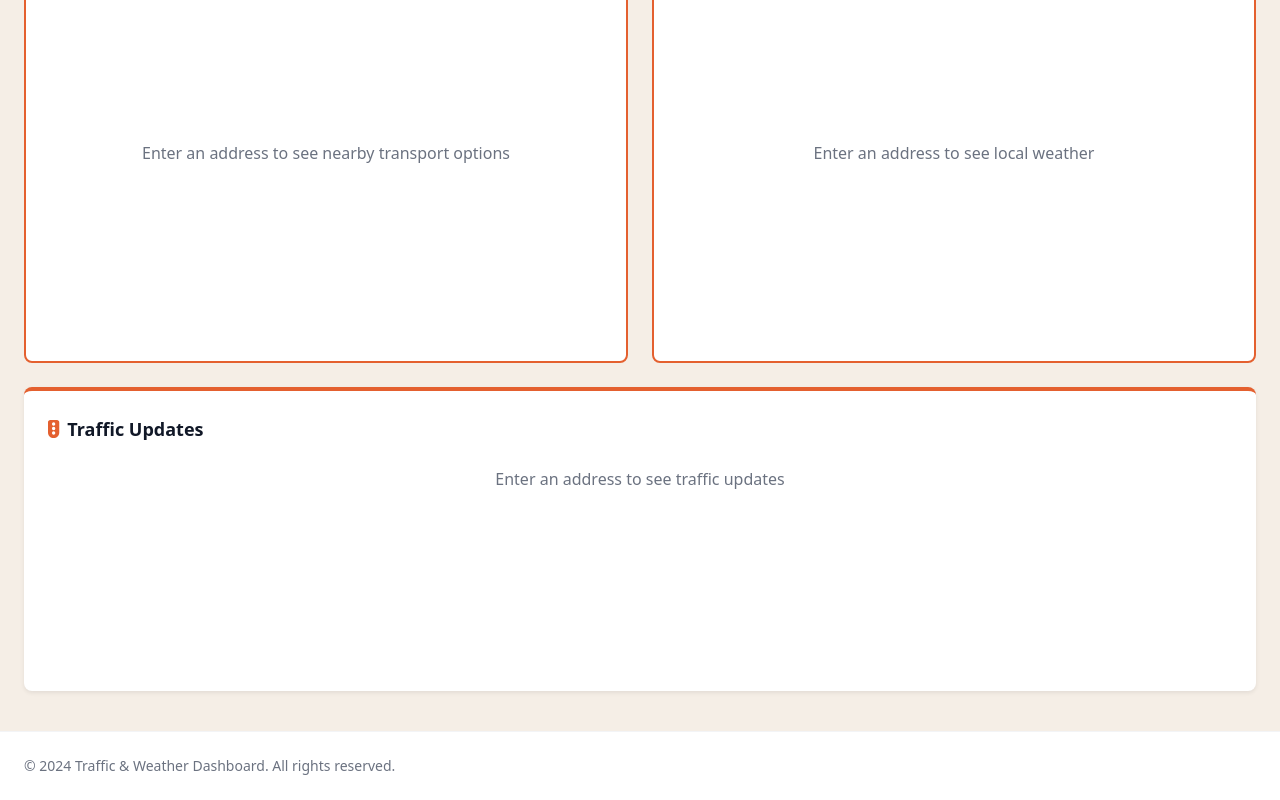
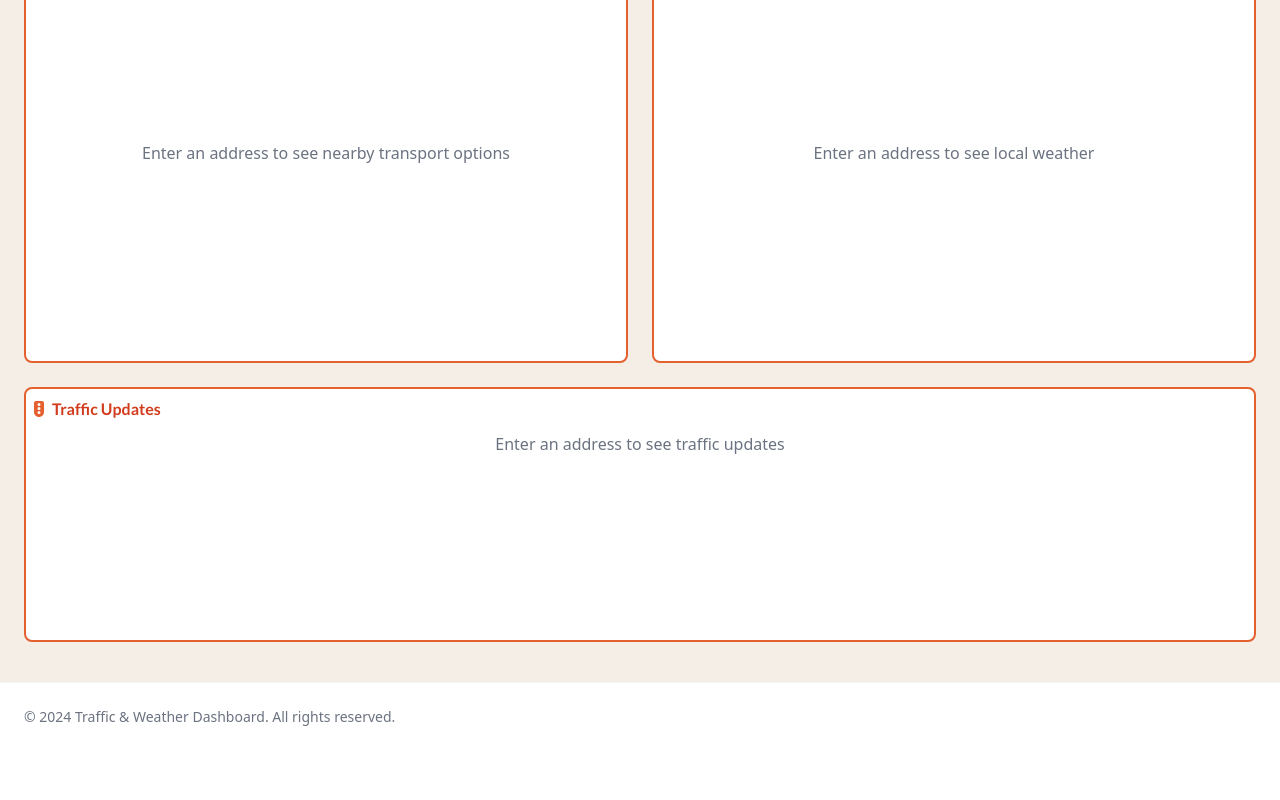
Before and after one commit to MegumiOhara/Group_TransportWeather_Dashboard, a React (Vite) app in the folder client/: page / in a window 1280 px wide. Shown: the part 343-1143 px from the top of the page. After the commit the page ends 1094 px from the top, so only its background shows below. Built offline with nearby package versions, Linux system fonts and the light colour scheme.

Commit message:
More styling

```diff
--- a/client/src/App.tsx
+++ b/client/src/App.tsx
@@ -78,8 +78,8 @@ function App() {
             )}
 
             {/* Traffic Updates - Full Width */}
-            <div className="md:col-span-2 bg-white rounded-lg shadow-sm p-6 border-t-4 border-[#E4602F]">
-               <h2 className="flex items-center text-lg font-semibold text-gray-900 mb-4">
+            <div className="md:col-span-2 bg-white rounded-lg p-2 border-2 border-[#E4602F]">
+               <h2 className="flex items-center text-base font-semibold text-[#D13C1D] font-lato mb-[11px]">
                   <FontAwesomeIcon
                      icon={faTrafficLight}
                      className="mr-2 text-[#E4602F]"
--- a/client/src/components/TrafficList.tsx
+++ b/client/src/components/TrafficList.tsx
@@ -115,12 +115,12 @@ const TrafficList: React.FC<TrafficListProps> = ({ incidents, isLoading }) => {
                      <div className="p-1 rounded-lg bg-white text-gray-700">
                         {getIncidentIcon(incident.type)}
                      </div>
-                     <h3 className="font-bold text-gray-900">
+                     <h3 className="font-bold text-gray-900 text-[12px]">
                         {incident.type}
                      </h3>
                   </div>
                   <div className="flex items-center text-sm font-semibold">
-                     <FontAwesomeIcon icon={faClock} className="mr-1" />
+                     <FontAwesomeIcon icon={faClock} className="mr-1 " />
                      <span>Uppdaterad: {incident.modifiedTime}</span>
                   </div>
                </div>
```
